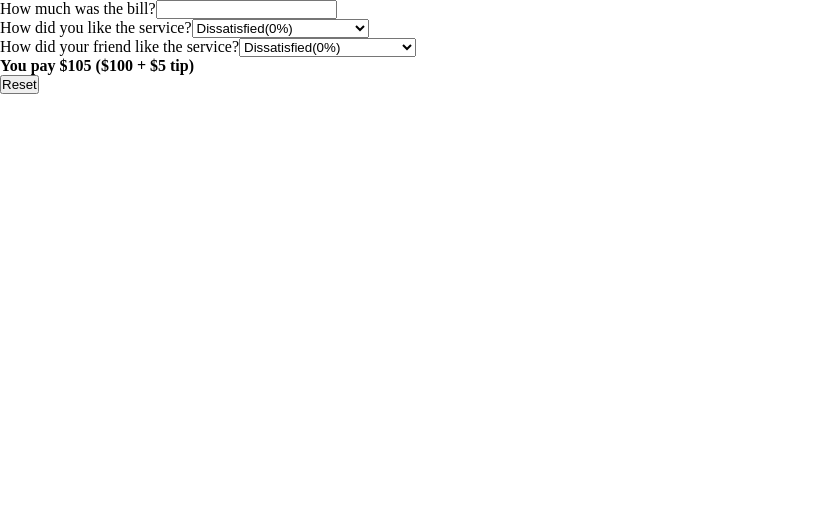
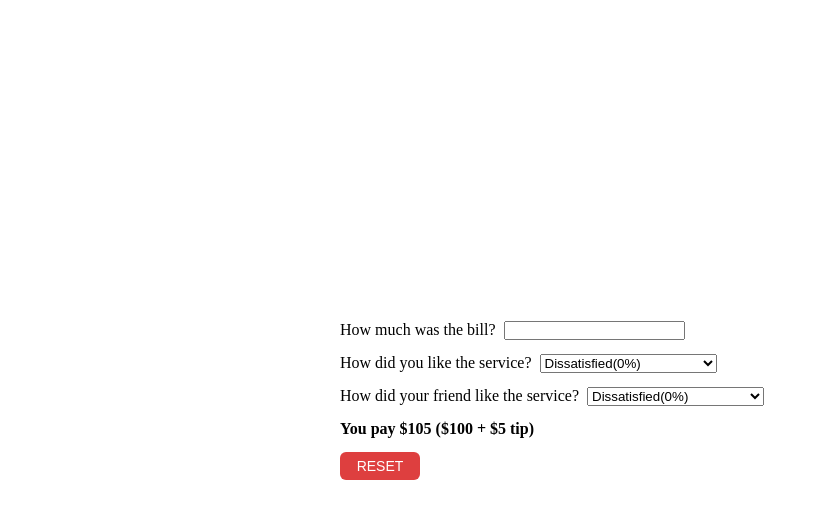
Before and after one commit to Marshal10/Tip-calculator-using-react, a React (Create React App) app: page / in a window 1280 px wide. Shown: the top 518 px of the page, without its empty margins (0-827 px from the left). Built offline with nearby package versions, Linux system fonts and the light colour scheme.

Commit message:
Css stylings

```diff
--- a/src/App.js
+++ b/src/App.js
@@ -1,6 +1,6 @@
 export default function App() {
   return (
-    <div className="App">
+    <div className="app">
       <BillInput>How much was the bill?</BillInput>
       <TipPercentage>How did you like the service?</TipPercentage>
       <TipPercentage>How did your friend like the service?</TipPercentage>
--- a/src/index.css
+++ b/src/index.css
@@ -3,3 +3,51 @@
   padding: 0;
   box-sizing: border-box;
 }
+
+.app {
+  height: 100vh;
+  max-width: 600px;
+  margin: 0 auto;
+  display: flex;
+  flex-direction: column;
+  align-items: left;
+  justify-content: center;
+  gap: 14px;
+}
+
+.bill,
+.tip {
+  display: flex;
+  gap: 8px;
+}
+
+.bill input::-webkit-outer-spin-button,
+.bill input::-webkit-inner-spin-button {
+  -webkit-appearance: none;
+  margin: 0;
+}
+
+.bill input[type="number"] {
+  -moz-appearance: textfield;
+}
+
+button {
+  width: 80px;
+  border: none;
+  background-color: rgb(222, 63, 63);
+  color: #fff;
+  font-size: 14px;
+  text-transform: uppercase;
+  padding: 6px 12px;
+  border-radius: 6px;
+  cursor: pointer;
+  transition: all 0.3s;
+}
+
+button:hover {
+  filter: brightness(105%);
+}
+
+button:active {
+  transform: scale(0.95);
+}
```
